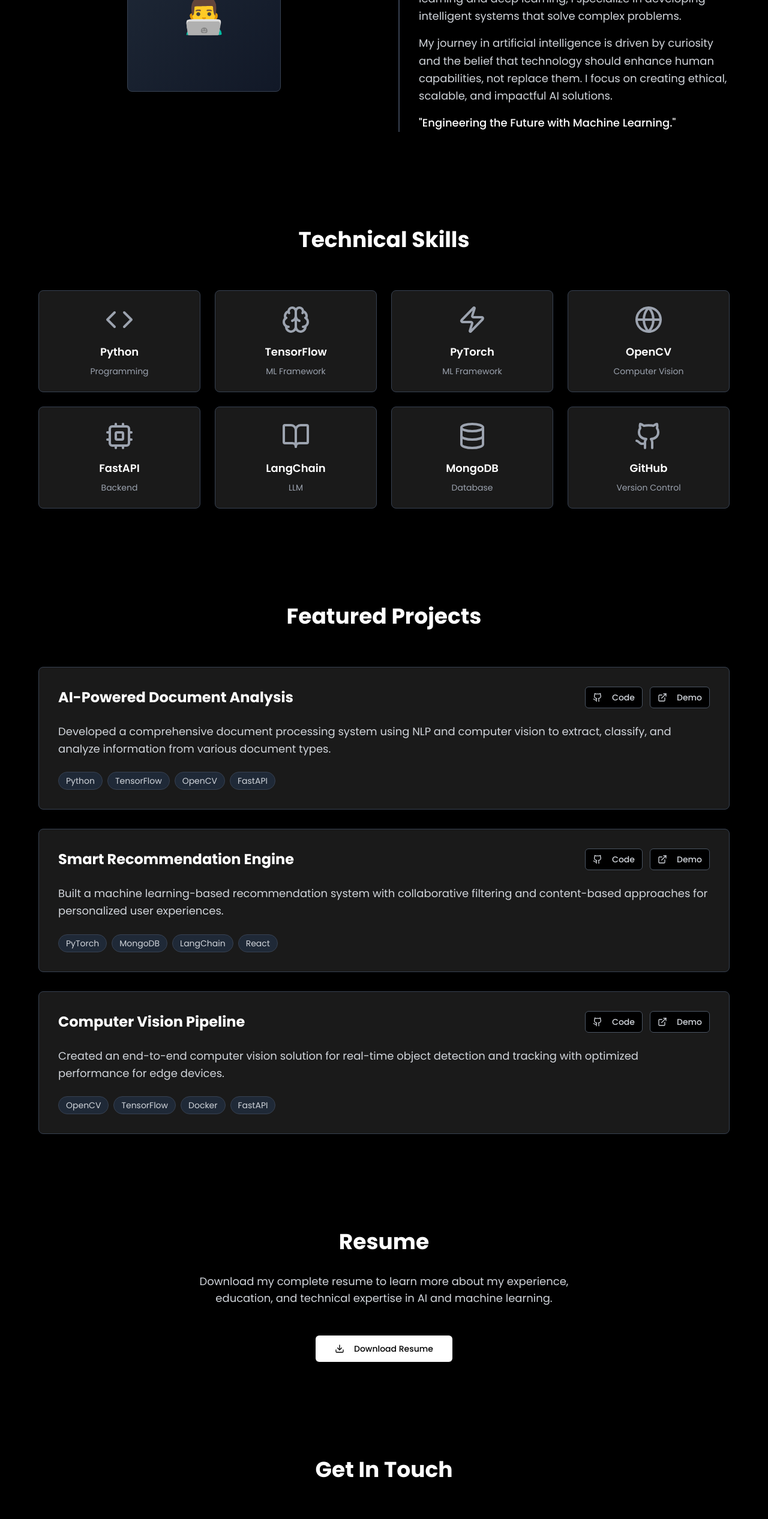
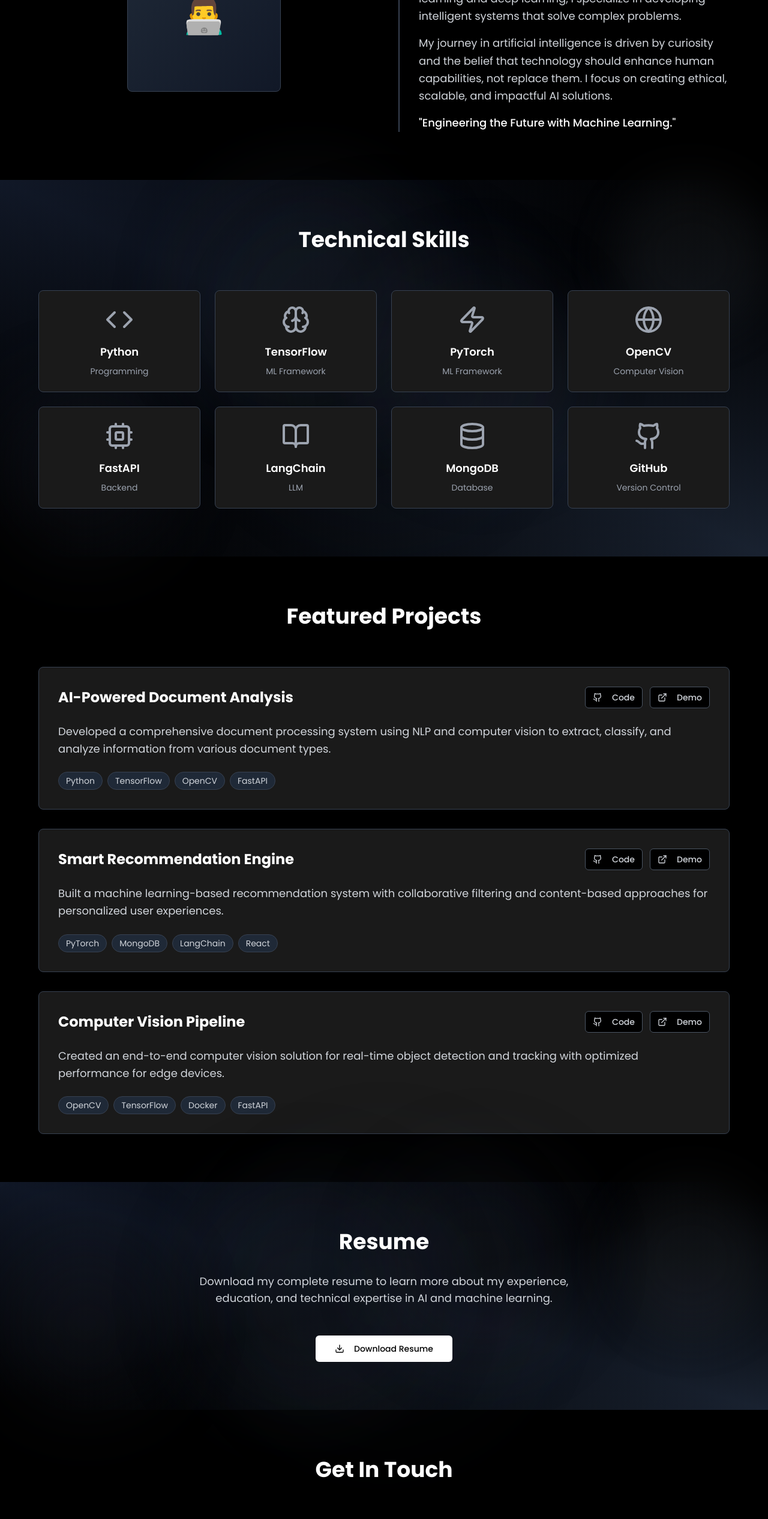
Before and after one commit to dulahh/abdullah-protfolio, a React (Vite) app: page / in a window 1280 px wide. Shown: the part 1049-3582 px from the top of the page at 60% size. Built offline with nearby package versions, Linux system fonts and the light colour scheme.

Commit message:
Refactor: Apply home background to Skills and Resume
Apply the same gradient background as the home section to the Skills and Resume sections for visual consistency.

```diff
--- a/src/components/ResumeSection.tsx
+++ b/src/components/ResumeSection.tsx
@@ -7,8 +7,19 @@ const ResumeSection = () => {
   const { ref, isVisible } = useScrollAnimation(0.4);
 
   return (
-    <section className="py-20 px-4 bg-black">
-      <div className="max-w-4xl mx-auto text-center">
+    <section className="py-20 px-4 bg-black text-white relative">
+      {/* Enhanced Gradient Background */}
+      <div className="absolute inset-0 z-0">
+        <div className="absolute inset-0 bg-gradient-to-br from-gray-900 via-black to-gray-800"></div>
+        <div className="absolute inset-0 bg-gradient-to-tr from-black via-gray-900/50 to-black opacity-80"></div>
+        <div className="absolute top-0 left-1/4 w-96 h-96 bg-gray-700/20 rounded-full blur-3xl animate-pulse-glow"></div>
+        <div className="absolute bottom-1/4 right-1/4 w-80 h-80 bg-gray-600/15 rounded-full blur-3xl animate-pulse-glow"></div>
+        <div className="absolute top-1/2 left-1/2 transform -translate-x-1/2 -translate-y-1/2 w-[600px] h-[600px] bg-gradient-radial from-gray-800/10 to-transparent rounded-full blur-2xl"></div>
+        <div className="absolute top-0 right-0 w-64 h-64 bg-gray-500/10 rounded-full blur-2xl"></div>
+        <div className="absolute bottom-0 left-0 w-72 h-72 bg-gray-700/15 rounded-full blur-3xl"></div>
+      </div>
+
+      <div className="max-w-4xl mx-auto text-center relative z-10">
         <div
           ref={ref}
           className={`transform transition-all duration-1000 ${
--- a/src/components/SkillsSection.tsx
+++ b/src/components/SkillsSection.tsx
@@ -17,8 +17,19 @@ const SkillsSection = () => {
   ];
 
   return (
-    <section className="py-20 px-4 bg-black">
-      <div className="max-w-6xl mx-auto">
+    <section className="py-20 px-4 bg-black text-white relative">
+      {/* Enhanced Gradient Background */}
+      <div className="absolute inset-0 z-0">
+        <div className="absolute inset-0 bg-gradient-to-br from-gray-900 via-black to-gray-800"></div>
+        <div className="absolute inset-0 bg-gradient-to-tr from-black via-gray-900/50 to-black opacity-80"></div>
+        <div className="absolute top-0 left-1/4 w-96 h-96 bg-gray-700/20 rounded-full blur-3xl animate-pulse-glow"></div>
+        <div className="absolute bottom-1/4 right-1/4 w-80 h-80 bg-gray-600/15 rounded-full blur-3xl animate-pulse-glow"></div>
+        <div className="absolute top-1/2 left-1/2 transform -translate-x-1/2 -translate-y-1/2 w-[600px] h-[600px] bg-gradient-radial from-gray-800/10 to-transparent rounded-full blur-2xl"></div>
+        <div className="absolute top-0 right-0 w-64 h-64 bg-gray-500/10 rounded-full blur-2xl"></div>
+        <div className="absolute bottom-0 left-0 w-72 h-72 bg-gray-700/15 rounded-full blur-3xl"></div>
+      </div>
+
+      <div className="max-w-6xl mx-auto relative z-10">
         <h2 className={`text-3xl md:text-4xl font-bold text-white text-center mb-16 transform transition-all duration-800 ${
           isVisible
             ? 'translate-y-0 opacity-100'
```
